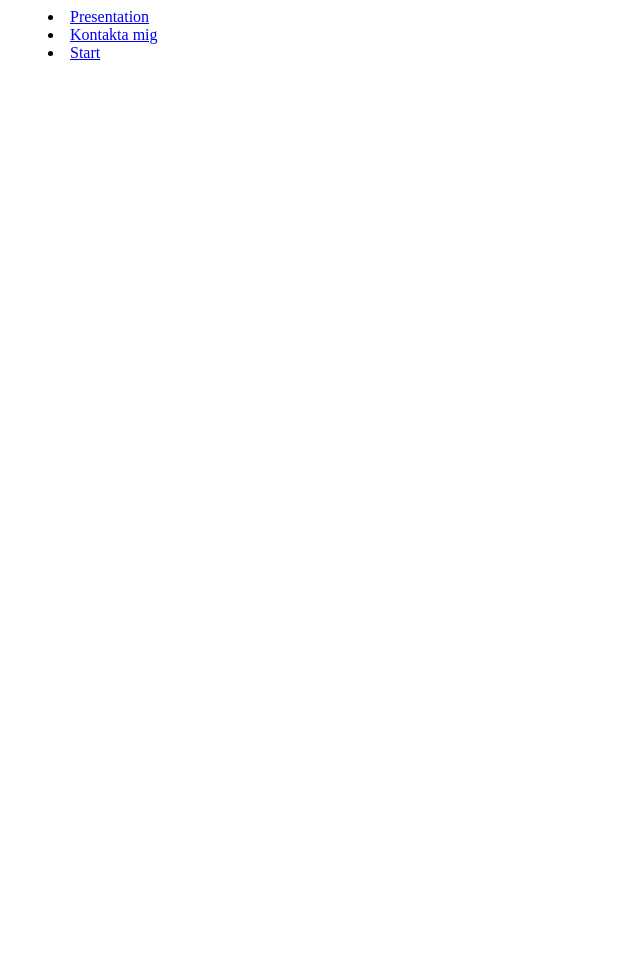
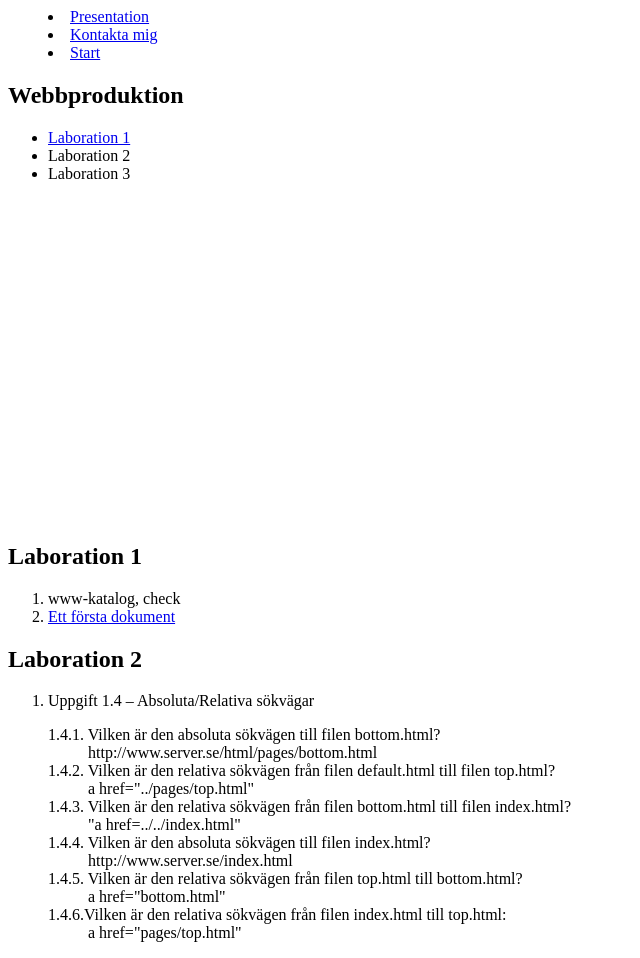
Before and after one commit to alexanderdanielsson28/Laboration1, a plain HTML site: page Pages/laborationer.html in a window 1280 px wide. Shown: the whole page, without its empty margins (0-640 px from the left). Before the commit the page ends 800 px from the top, so only its background shows below. Drawn offline with Linux system fonts and the light colour scheme.

Commit message:
Testar ankarlänk

```diff
--- a/Pages/laborationer.html
+++ b/Pages/laborationer.html
@@ -10,5 +10,54 @@
             <li><a href="contact.html">Kontakta mig</a></li>
             <li><a href="../index.html">Start</a></li>
         </menu>
+
+    <h2>Webbproduktion</h2>
+        <ul>
+            <li><a href="#lab1">Laboration 1</a></li>
+            <li>Laboration 2</li>
+            <li>Laboration 3</li>
+        </ul>
+    </br>
+    </br>
+    </br>
+    </br>
+    </br>
+    </br>
+      </br>
+    </br>
+    </br>
+    </br>
+    </br>
+    </br>  </br>
+    </br>
+    </br>
+    </br>
+    </br>
+    </br>
+    <h2 id="lab1">Laboration 1</h2>
+        <ol>
+            <li>www-katalog, check</li>
+            <li><a href="../index.html">Ett första dokument</a></li>
+        </ol>
+    <h2>Laboration 2</h2>
+        <ol>
+            <li>Uppgift 1.4 – Absoluta/Relativa sökvägar</li>
+
+            <dl>
+                <dt>1.4.1. Vilken är den absoluta sökvägen till filen bottom.html?</dt>
+                    <dd> http://www.server.se/html/pages/bottom.html</dd>
+                <dt>1.4.2. Vilken är den relativa sökvägen från filen default.html till filen top.html?</dt>
+                    <dd>a href="../pages/top.html"</dd>
+                <dt> 1.4.3. Vilken är den relativa sökvägen från filen bottom.html till filen index.html?</dt>
+                    <dd>"a href=../../index.html"</dd>
+                <dt>1.4.4. Vilken är den absoluta sökvägen till filen index.html?</dt>
+                    <dd>http://www.server.se/index.html</dd>
+                <dt> 1.4.5. Vilken är den relativa sökvägen från filen top.html till bottom.html?</dt>
+                    <dd>a href="bottom.html"</dd>
+                <dt> 1.4.6.Vilken är den relativa sökvägen från filen index.html till top.html:</dt>
+                    <dd>a href="pages/top.html" </dd>
+            </dl>
+    </ol>
+
     </body>
 </html>
```
Also changed, not shown: index.html (+0 -19 lines).
